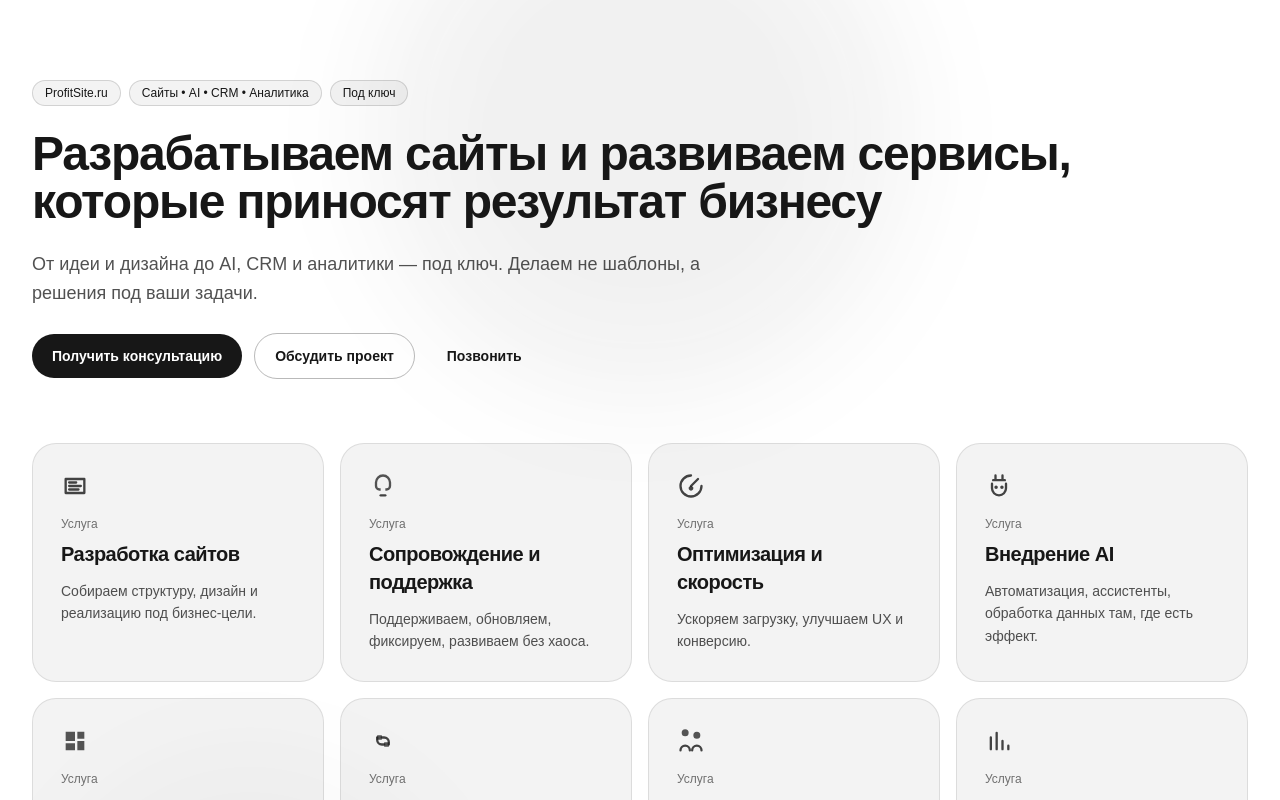
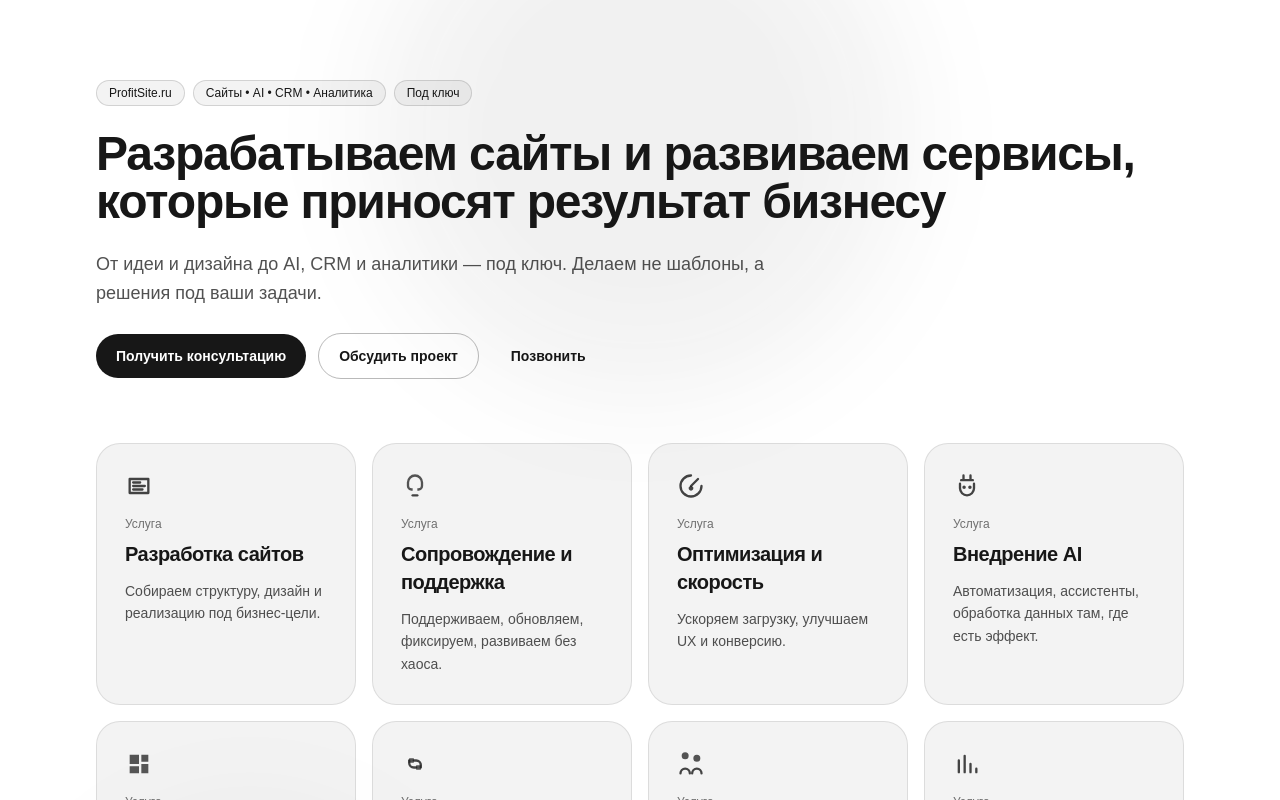
Before and after one commit to SeredaPavel/profitsite, a Next.js app in the folder frontend/: page / in a window 1280 px wide. Shown: the top 800 px of the page. Built offline with nearby package versions, Linux system fonts and the light colour scheme.

Commit message:
Fix Container.tsx преведение блоков в общий размер

```diff
--- a/frontend/src/components/landing/HeroSection.tsx
+++ b/frontend/src/components/landing/HeroSection.tsx
@@ -1,6 +1,7 @@
 // src/components/landing/HeroSection.tsx
 import type { ReactNode } from "react";
 import Badge from "@/components/ui/Badge";
+import Container from "@/components/ui/Container";
 import { Button } from "@/components/ui/Button";
 
 const SERVICES = [
@@ -143,6 +144,8 @@ function CurtainCard({ title, desc, icon }: { title: string; desc: string; icon:
   );
 }
 
+// ... SERVICES, CurtainCard без изменений
+
 export default function HeroSection() {
   return (
     <section className="relative overflow-hidden border-b border-foreground/10">
@@ -151,8 +154,7 @@ export default function HeroSection() {
         <div className="absolute -bottom-40 left-10 h-[420px] w-[420px] rounded-full bg-foreground/5 blur-3xl" />
       </div>
 
-      {/* шире по горизонтали (≈ +2см), без влияния на высоту */}
-      <div className="mx-auto w-full max-w-[86rem] px-4 sm:px-6 lg:px-8">
+      <Container>
         <div className="relative py-14 sm:py-20">
           <div className="flex flex-col gap-6">
             <div className="flex flex-wrap gap-2">
@@ -181,7 +183,6 @@ export default function HeroSection() {
               </Button>
             </div>
 
-            {/* СЕТКА УСЛУГ: 4×2 на десктопе */}
             <div className="mt-10 grid grid-cols-1 gap-4 sm:grid-cols-2 lg:grid-cols-4">
               {SERVICES.map((s) => (
                 <CurtainCard key={s.title} title={s.title} desc={s.desc} icon={s.icon} />
@@ -189,7 +190,7 @@ export default function HeroSection() {
             </div>
           </div>
         </div>
-      </div>
+      </Container>
     </section>
   );
 }
--- a/frontend/src/components/ui/Container.tsx
+++ b/frontend/src/components/ui/Container.tsx
@@ -3,7 +3,14 @@ import { ReactNode } from "react";
 
 export default function Container({ children }: { children: ReactNode }) {
   return (
-    <div className="mx-auto w-full max-w-6xl px-4 sm:px-6 lg:px-8">
+    <div
+      className="
+        mx-auto w-full
+        max-w-6xl
+        px-4 sm:px-6 lg:px-8
+        2xl:max-w-[1600px]
+      "
+    >
       {children}
     </div>
   );
```
